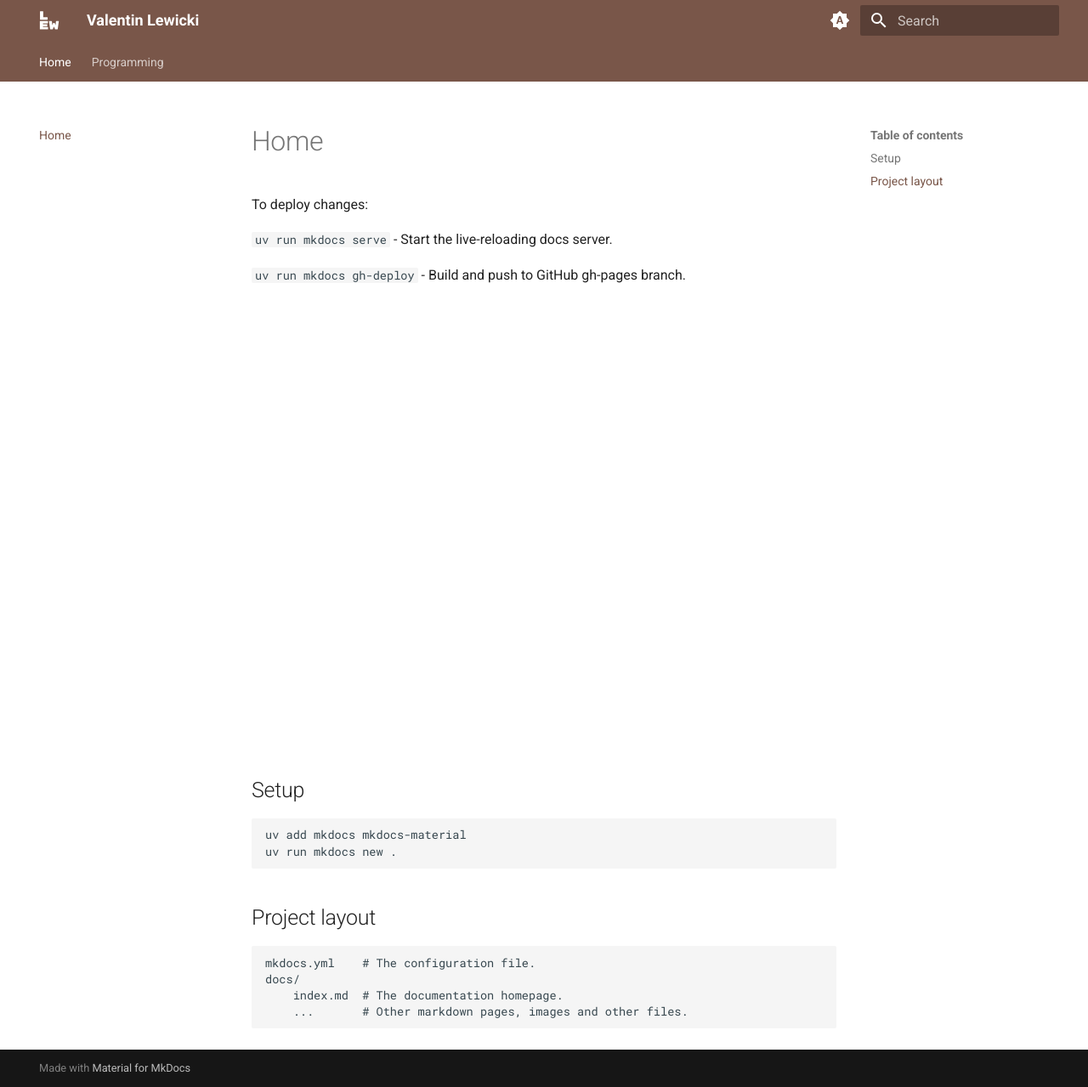
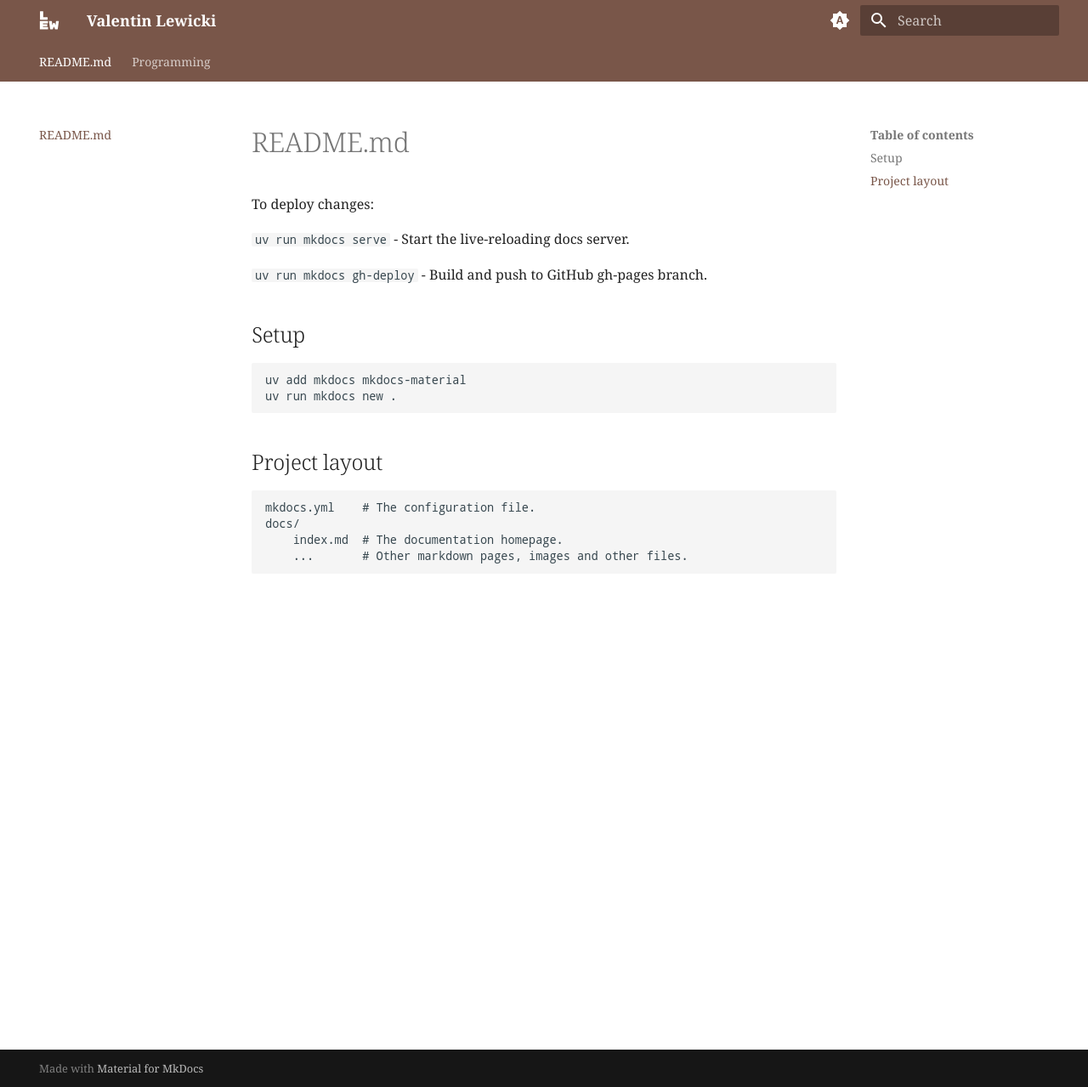
Before and after one commit to vlewicki/vlewicki.github.io, an MkDocs documentation site: the page built from docs/index.md, in a window 1280 px wide and 1279 px high. Shown: the whole window at 85% size. Built offline with MkDocs 1.6.1 and Material for MkDocs 9.7.7, drawn with Linux system fonts in a browser that asks for light colours; some web fonts are replaced.

Commit message:
03-09-2025

````diff
--- a/docs/index.md
+++ b/docs/index.md
@@ -1,12 +1,16 @@
-# Home
+---
+title: README.md
+homepage: true
+---
+<!--![](assets/banner.svg)-->
 
+# README.md
 To deploy changes:
 
 `uv run mkdocs serve` - Start the live-reloading docs server.
 
 `uv run mkdocs gh-deploy` - Build and push to GitHub gh-pages branch.
 
-![](assets/logo.svg "My Logo")
 ## Setup
 ``` bash
 uv add mkdocs mkdocs-material
--- a/mkdocs.yml
+++ b/mkdocs.yml
@@ -3,7 +3,10 @@
 site_author: Valentin Lewicki
 site_description: Notes About Programming and Life
 theme:
-  favicon: assets/logo.svg
+  font:
+    text: noto serif
+    code: noto mono
+  favicon: assets/favicon.svg
   name: material
   logo: assets/logo.svg
   icon:
@@ -38,8 +41,8 @@
     # Palette toggle for dark mode
     - media: "(prefers-color-scheme: dark)"
       scheme: slate
-      primary: brown
-      accent: deep orange
+      primary: black
+      # accent: deep orange
       toggle:
         icon: material/brightness-4
         name: Switch to system preference
````
Also changed, not shown: docs/programming/docker-pg-backup.md (added, +6 -0 lines), docs/programming/linux.md (added, +4 -0 lines), docs/assets/banner.svg (added), docs/assets/favicon.svg (added), docs/assets/logo.png (deleted).
